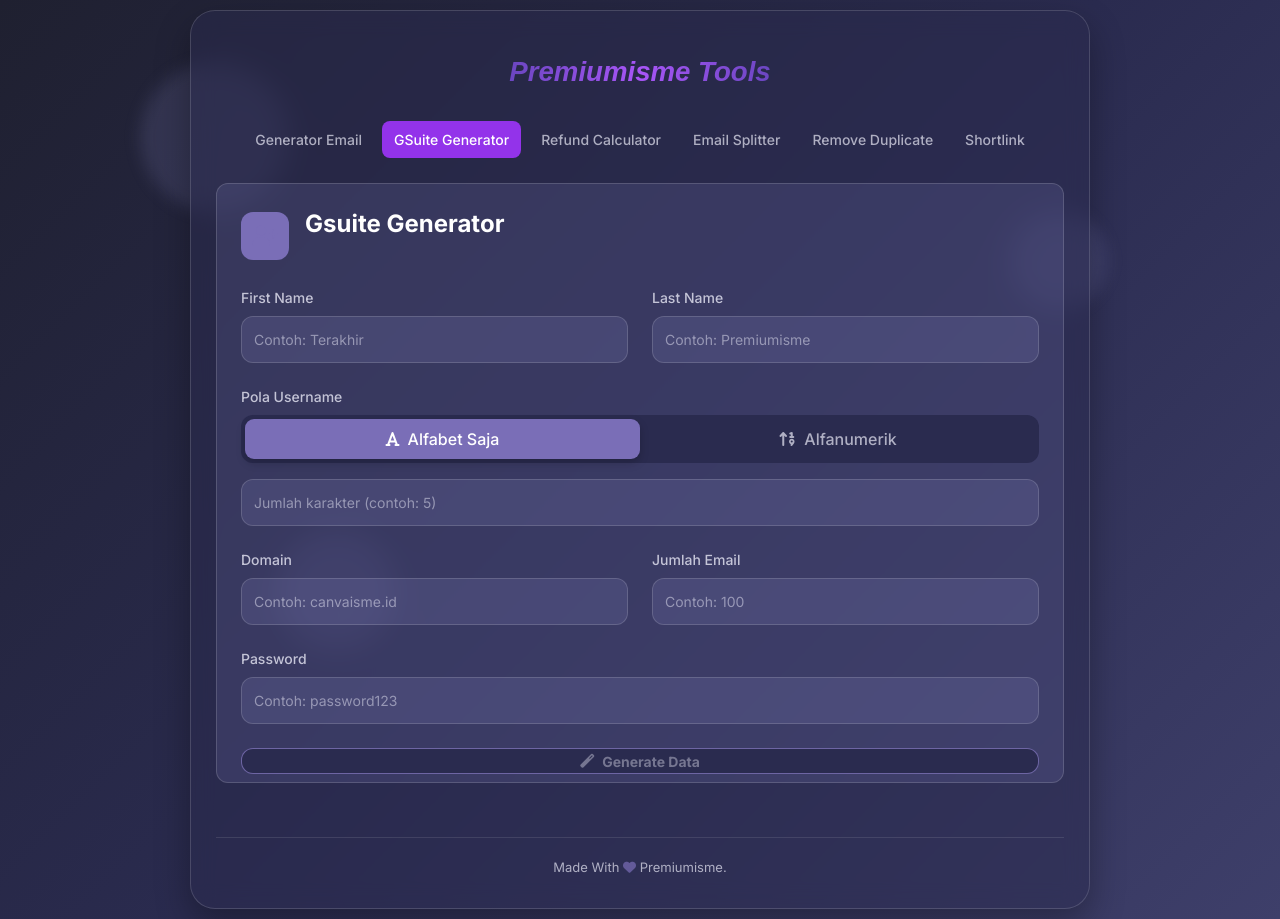
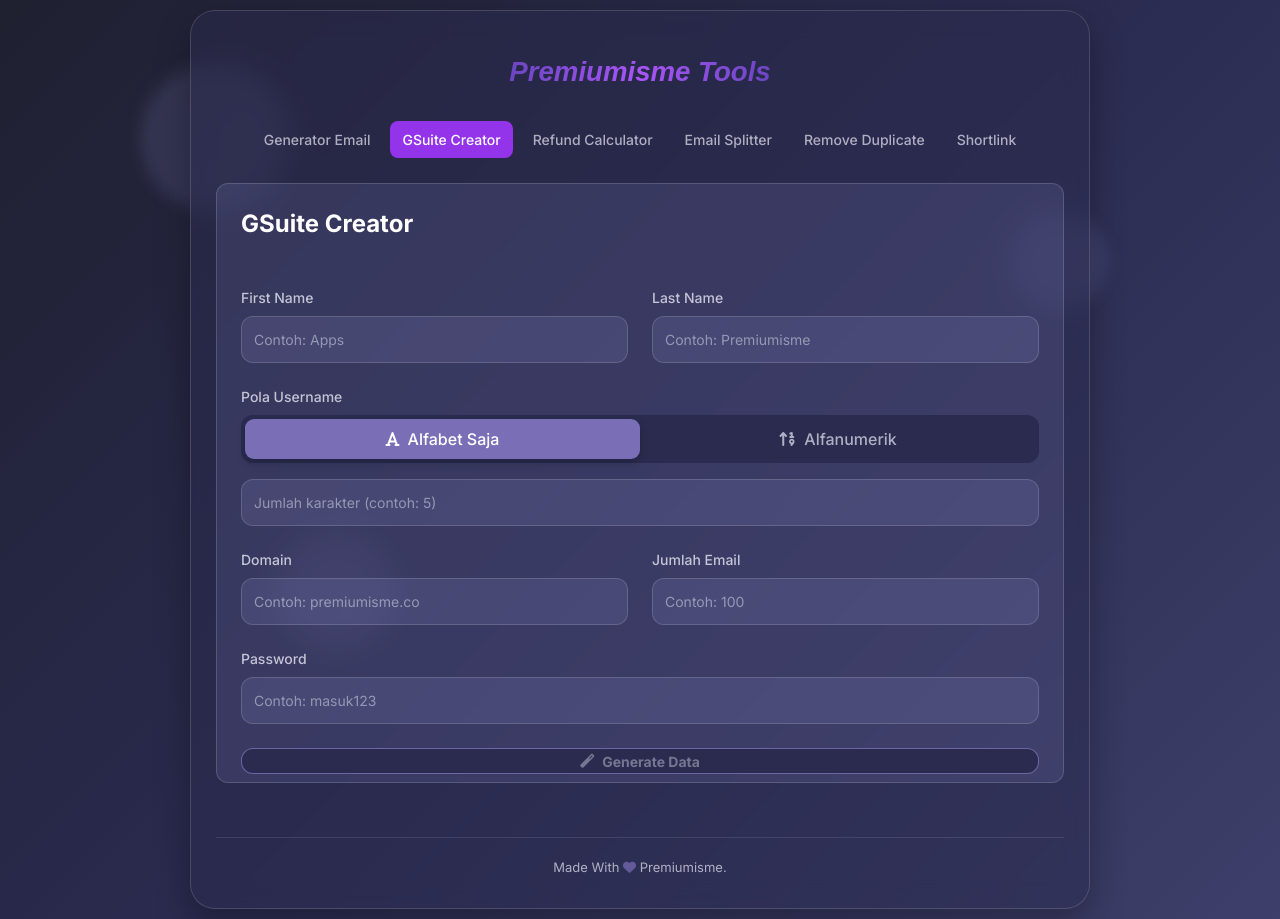
Before and after one commit to varaveza/premiumismetools, a PHP site: page /gsuite/ in a window 1280 px wide. Run offline with PHP 8.4, Linux system fonts and the light colour scheme; some libraries are stand-ins or nearby versions.

Commit message:
gsuite creator

```diff
--- /dev/null
+++ b/gsuite/auto-created-data-2025-08-24.csv
@@ -0,0 +1,6 @@
+First Name [Required],Last Name [Required],Email Address [Required],Password [Required],Password Hash Function [UPLOAD ONLY],Org Unit Path [Required],New Primary Email [UPLOAD ONLY],Recovery Email,Home Secondary Email,Work Secondary Email,Recovery Phone [MUST BE IN THE E.164 FORMAT],Work Phone,Home Phone,Mobile Phone,Work Address,Home Address,Employee ID,Employee Type,Employee Title,Manager Email,Department,Cost Center,Building ID,Floor Name,Floor Section,Change Password at Next Sign-In,New Status [UPLOAD ONLY],Advanced Protection Program enrollment
+tes,tes,pofbc1@tes.tes,asdwasd,,/,,,,,,,,,,,,,,,,,,,,FALSE,,
+tes,tes,pofbc2@tes.tes,asdwasd,,/,,,,,,,,,,,,,,,,,,,,FALSE,,
+tes,tes,pofbc3@tes.tes,asdwasd,,/,,,,,,,,,,,,,,,,,,,,FALSE,,
+tes,tes,pofbc4@tes.tes,asdwasd,,/,,,,,,,,,,,,,,,,,,,,FALSE,,
+tes,tes,pofbc5@tes.tes,asdwasd,,/,,,,,,,,,,,,,,,,,,,,FALSE,,
--- a/gsuite/index.php
+++ b/gsuite/index.php
@@ -8,13 +8,8 @@ $current_page = 'gsuite';
 <div class="content-wrapper">
     <div id="main-section" class="fade-in">
         <div class="content-section">
-            <div class="flex items-center mb-6">
-                <div class="w-12 h-12 bg-[var(--accent)] bg-opacity-20 rounded-xl flex items-center justify-center mr-4">
-                    <i class="fas fa-user-plus text-[var(--accent)] text-xl"></i>
-                </div>
-                <div>
-                    <h2 class="text-2xl font-bold text-white">Gsuite Generator</h2>
-                </div>
+            <div class="mb-6">
+                <h2 class="text-2xl font-bold text-white">GSuite Creator</h2>
             </div>
 
             <div class="grid grid-cols-1 md:grid-cols-2 gap-6">
@@ -24,7 +19,7 @@ $current_page = 'gsuite';
                     <input
                         type="text"
                         id="firstName"
-                        placeholder="Contoh: Terakhir"
+                        placeholder="Contoh: Apps"
                         class="form-input"
                     >
                 </div>
@@ -75,7 +70,7 @@ $current_page = 'gsuite';
                             <input
                                 type="text"
                                 id="usernamePrefix"
-                                placeholder="Prefix username (contoh: sayamau)"
+                                placeholder="Prefix (contoh: premiumisme)"
                                 class="form-input"
                             >
                         </div>
@@ -99,7 +94,7 @@ $current_page = 'gsuite';
                     <input
                         type="text"
                         id="domain"
-                        placeholder="Contoh: canvaisme.id"
+                        placeholder="Contoh: premiumisme.co"
                         class="form-input"
                     >
                 </div>
@@ -123,7 +118,7 @@ $current_page = 'gsuite';
                     <input
                         type="text"
                         id="password"
-                        placeholder="Contoh: password123"
+                        placeholder="Contoh: masuk123"
                         class="form-input"
                     >
                 </div>
@@ -412,7 +407,7 @@ function displayResults() {
                             <div><span class="opacity-70">Password:</span> <span class="font-semibold">${data.password}</span></div>
                         </div>
                     </div>
-                    <button onclick="copySingleData(${index})" class="text-[var(--accent)] hover:text-[var(--light-peri)] text-sm ml-4">
+                    <button onclick="copySingleData(${index})" class="text-[var(--accent)] hover:text-[var(--light-peri)] text-sm ml-4" title="Copy Email & Password">
                         <i class="fas fa-copy"></i>
                     </button>
                 </div>
@@ -432,16 +427,16 @@ function displayResults() {
 
 function copySingleData(index) {
     const data = generatedData[index];
-    const dataText = `${data.firstName},${data.lastName},${data.email},${data.password}`;
+    const dataText = `${data.email}|${data.password}`;
     navigator.clipboard.writeText(dataText).then(() => {
-        showToast(`Data ${index + 1} berhasil dicopy`);
+        showToast(`Email & Password ${index + 1} berhasil dicopy`);
     });
 }
 
 function copyData() {
-    const csvContent = generateCSV();
-    navigator.clipboard.writeText(csvContent).then(() => {
-        showToast(`${generatedData.length} data berhasil dicopy ke clipboard`);
+    const emailPasswordData = generatedData.map(data => `${data.email}|${data.password}`).join('\n');
+    navigator.clipboard.writeText(emailPasswordData).then(() => {
+        showToast(`${generatedData.length} Email & Password berhasil dicopy ke clipboard`);
     });
 }
 
--- a/includes/header.php
+++ b/includes/header.php
@@ -63,7 +63,7 @@
             <!-- Desktop Navigation -->
             <nav class="desktop-nav">
                 <a href="../generator-email/" class="nav-link <?php echo $current_page === 'generator' ? 'active' : ''; ?>">Generator Email</a>
-                <a href="../gsuite/" class="nav-link <?php echo $current_page === 'gsuite' ? 'active' : ''; ?>">GSuite Generator</a>
+                <a href="../gsuite/" class="nav-link <?php echo $current_page === 'gsuite' ? 'active' : ''; ?>">GSuite Creator</a>
                 <a href="../refund-calculator/" class="nav-link <?php echo $current_page === 'refund' ? 'active' : ''; ?>">Refund Calculator</a>
                 <a href="../split-mail/" class="nav-link <?php echo $current_page === 'splitter' ? 'active' : ''; ?>">Email Splitter</a>
                 <a href="../remove-duplicate/" class="nav-link <?php echo $current_page === 'duplicate' ? 'active' : ''; ?>">Remove Duplicate</a>
@@ -74,7 +74,7 @@
             <div id="mobile-nav" class="mobile-nav">
                 <div class="mobile-nav-content">
                     <a href="../generator-email/" class="mobile-nav-link <?php echo $current_page === 'generator' ? 'active' : ''; ?>">Generator Email</a>
-                    <a href="../gsuite/" class="mobile-nav-link <?php echo $current_page === 'gsuite' ? 'active' : ''; ?>">GSuite Generator</a>
+                    <a href="../gsuite/" class="mobile-nav-link <?php echo $current_page === 'gsuite' ? 'active' : ''; ?>">GSuite Creator</a>
                     <a href="../refund-calculator/" class="mobile-nav-link <?php echo $current_page === 'refund' ? 'active' : ''; ?>">Refund Calculator</a>
                     <a href="../split-mail/" class="mobile-nav-link <?php echo $current_page === 'splitter' ? 'active' : ''; ?>">Email Splitter</a>
                     <a href="../remove-duplicate/" class="mobile-nav-link <?php echo $current_page === 'duplicate' ? 'active' : ''; ?>">Remove Duplicate</a>
```
Also changed, not shown: 1 other file.
